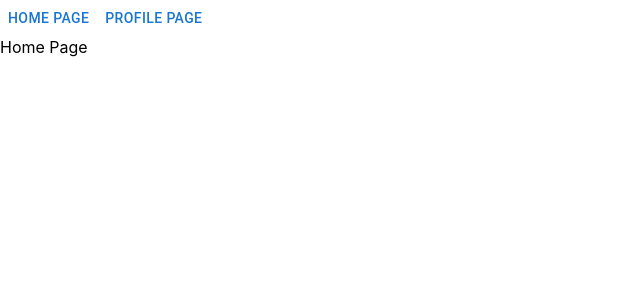
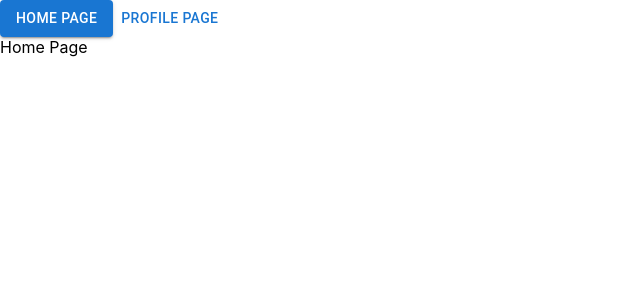
Before and after one commit to LucasAndrad/blog-template, a React (Create React App) app: page / in a window 1280 px wide. Shown: the top 300 px of the page, without its empty margins (0-640 px from the left). Built offline with nearby package versions, Linux system fonts and the light colour scheme.

Commit message:
Add marginTop prop to the Button component

```diff
--- a/src/components/Button.tsx
+++ b/src/components/Button.tsx
@@ -1,4 +1,10 @@
 import ButtonMui from '@mui/material/Button';
 import styled from 'styled-components';
 
-export const Button = styled(ButtonMui)``;
+type Props = {
+  marginTop?: string;
+}
+
+export const Button = styled(ButtonMui)<Props>`
+  margin-top: ${props => props.marginTop || '0px'};
+`;
--- a/src/components/Navbar.tsx
+++ b/src/components/Navbar.tsx
@@ -4,7 +4,7 @@ import { Button } from './Button';
 export const Navbar = () => {
   return (
     <div>
-      <Button>Home Page</Button>
+      <Button marginTop='30px' variant='contained'>Home Page</Button>
       <Button>Profile Page</Button>
     </div>
   );
```
